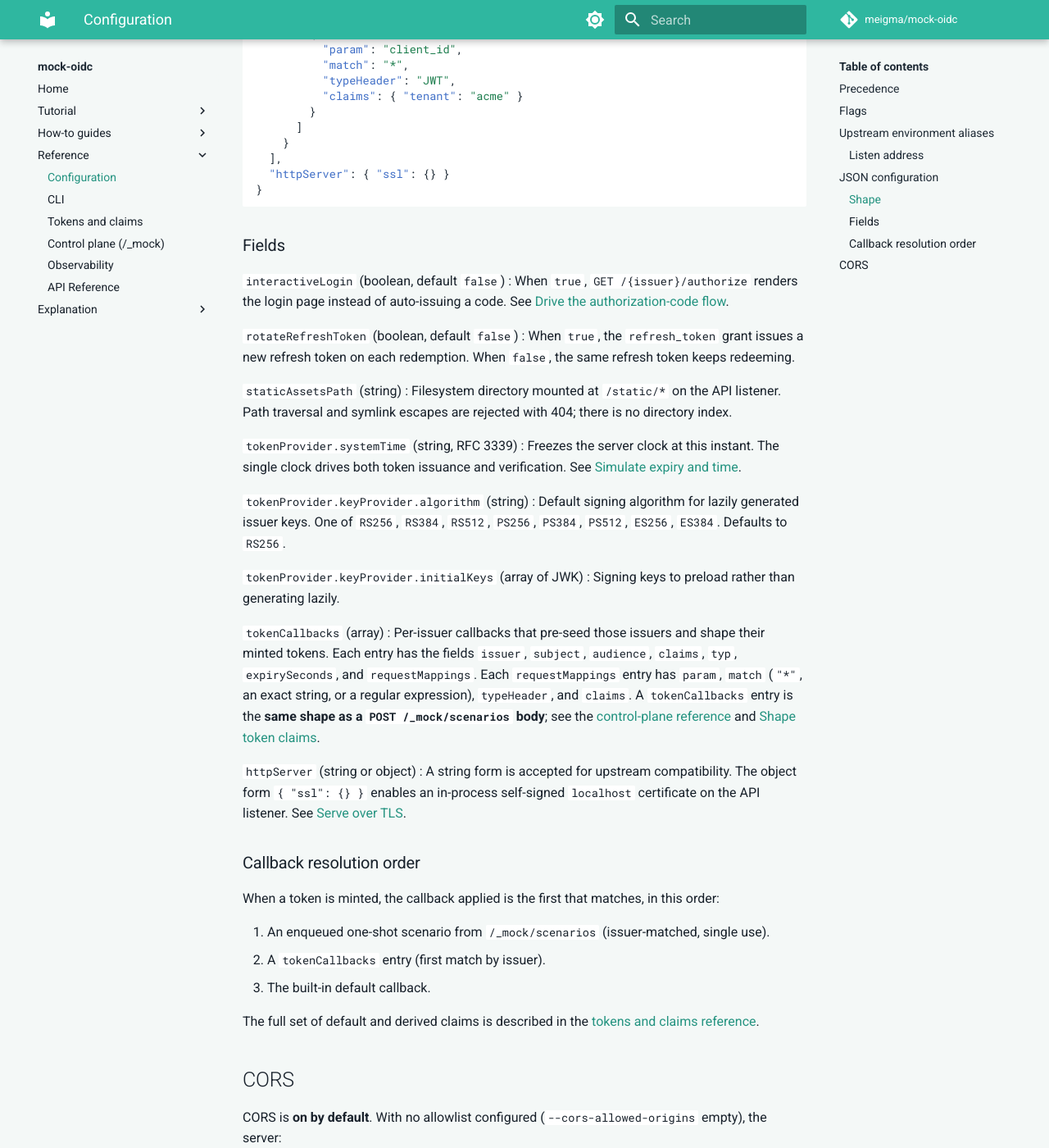
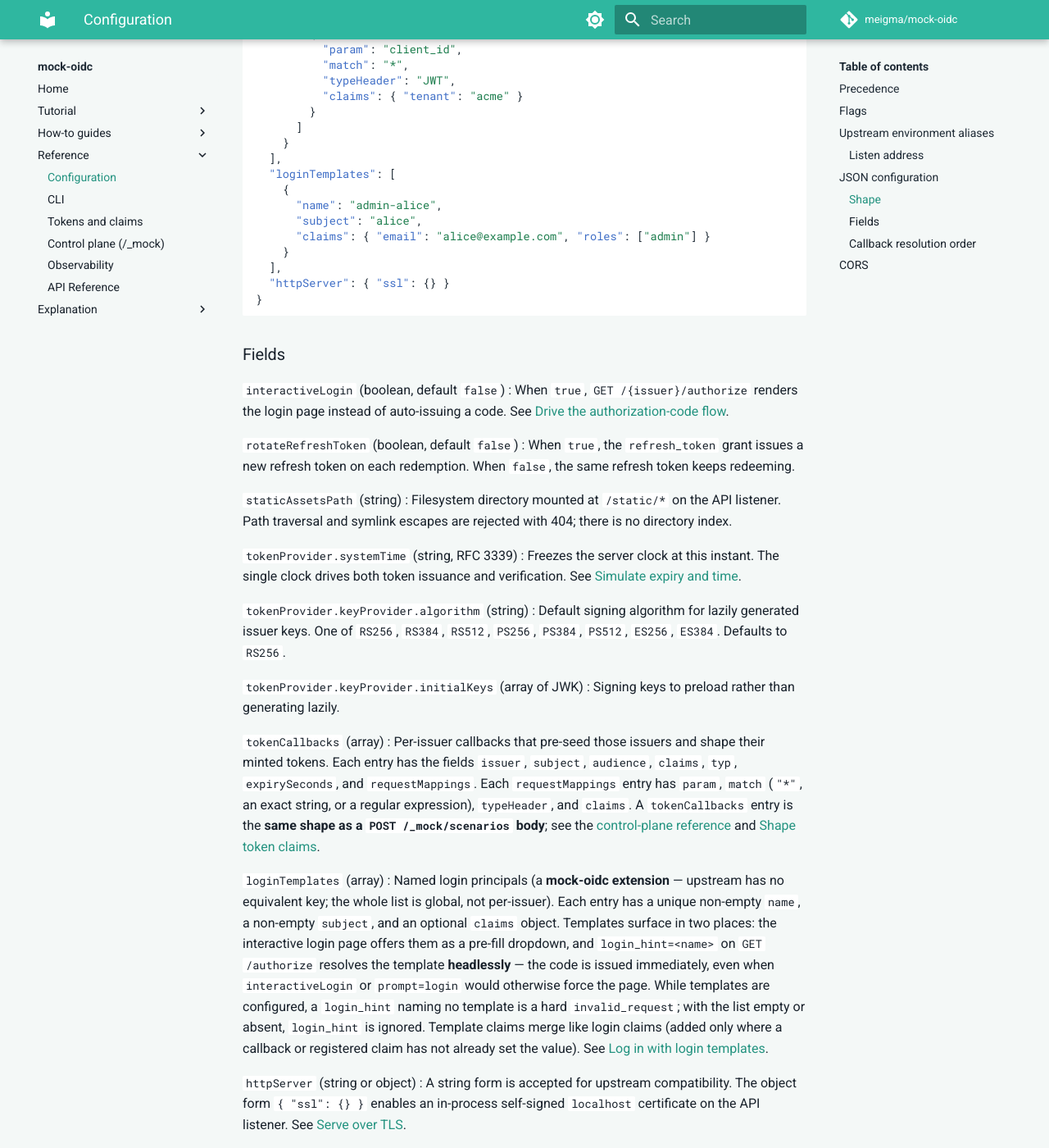
Before and after one commit to meigma/mock-oidc, an MkDocs documentation site: the page built from docs/docs/reference/configuration.md, in a window 1280 px wide and 1400 px high, scrolled down 4399 px. Shown: the whole window at 82% size. Built offline with MkDocs 1.6.1 and Material for MkDocs 9.7.7, drawn with Linux system fonts in a browser that asks for light colours; comment, search, counter and statistics services are not loaded.

Commit message:
docs: document login templates across reference, how-to, README, and parity
New how-to (config + Docker mount + dropdown + headless login_hint),
loginTemplates in the configuration reference, a Beyond parity note, nav
entry, README feature bullet and doc link.

````diff
--- a/docs/docs/reference/configuration.md
+++ b/docs/docs/reference/configuration.md
@@ -137,6 +137,13 @@ The document is compatible with the upstream `mock-oauth2-server` config format.
       ]
     }
   ],
+  "loginTemplates": [
+    {
+      "name": "admin-alice",
+      "subject": "alice",
+      "claims": { "email": "alice@example.com", "roles": ["admin"] }
+    }
+  ],
   "httpServer": { "ssl": {} }
 }
 ```
@@ -180,6 +187,20 @@ The document is compatible with the upstream `mock-oauth2-server` config format.
     [control-plane reference](control-plane.md) and
     [Shape token claims](../how-to/shape-token-claims.md).
 
+`loginTemplates` (array)
+:   Named login principals (a **mock-oidc extension** — upstream has no
+    equivalent key; the whole list is global, not per-issuer). Each entry has a
+    unique non-empty `name`, a non-empty `subject`, and an optional `claims`
+    object. Templates surface in two places: the interactive login page offers
+    them as a pre-fill dropdown, and `login_hint=<name>` on `GET /authorize`
+    resolves the template **headlessly** — the code is issued immediately, even
+    when `interactiveLogin` or `prompt=login` would otherwise force the page.
+    While templates are configured, a `login_hint` naming no template is a hard
+    `invalid_request`; with the list empty or absent, `login_hint` is ignored.
+    Template claims merge like login claims (added only where a callback or
+    registered claim has not already set the value). See
+    [Log in with login templates](../how-to/log-in-with-login-templates.md).
+
 `httpServer` (string or object)
 :   A string form is accepted for upstream compatibility. The object form
     `{ "ssl": {} }` enables an in-process self-signed `localhost` certificate on
--- a/docs/mkdocs.yml
+++ b/docs/mkdocs.yml
@@ -40,6 +40,7 @@ nav:
   - How-to guides:
       - Get tokens for every grant: how-to/get-tokens-for-every-grant.md
       - Drive the authorization-code flow: how-to/drive-the-authorization-code-flow.md
+      - Log in with login templates: how-to/log-in-with-login-templates.md
       - Shape token claims: how-to/shape-token-claims.md
       - Simulate expiry and time: how-to/simulate-expiry-and-time.md
       - Capture and assert requests: how-to/capture-and-assert-requests.md
````
Also changed, not shown: docs/docs/explanation/parity.md (+4 -0 lines), docs/docs/how-to/drive-the-authorization-code-flow.md (+4 -0 lines), docs/docs/how-to/log-in-with-login-templates.md (added, +117 -0 lines), README.md.
